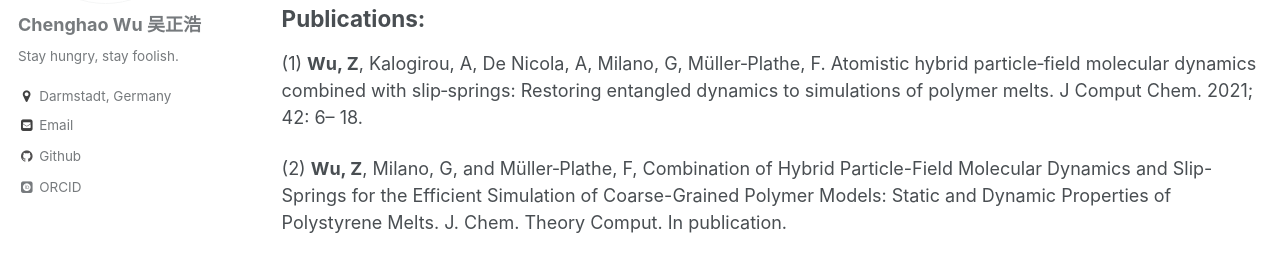
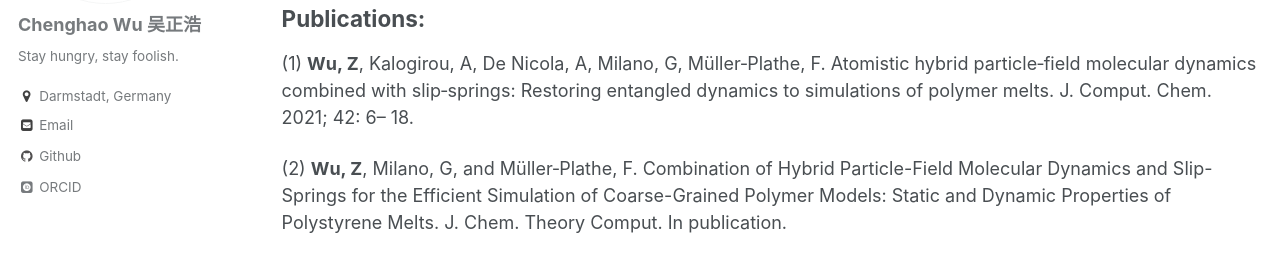
Before and after one commit to Chenghao-Wu/Chenghao-Wu.github.io, a Jekyll site: the page built from _pages/cv.md, in a window 1280 px wide and 900 px high, scrolled down 1463 px. Shown: the part 207-480 px from the top of the window. Built offline with Jekyll 4.4.1, drawn with Linux system fonts in a browser that asks for light colours; some web fonts are replaced.

Commit message:
update 17

```diff
--- a/_pages/cv.md
+++ b/_pages/cv.md
@@ -62,9 +62,9 @@ Research experience:
 Publications:
 ------
 
-(1) **Wu, Z**, Kalogirou, A, De Nicola, A, Milano, G, Müller‐Plathe, F. Atomistic hybrid particle‐field molecular dynamics combined with slip‐springs: Restoring entangled dynamics to simulations of polymer melts. J Comput Chem. 2021; 42: 6– 18.
+(1) **Wu, Z**, Kalogirou, A, De Nicola, A, Milano, G, Müller‐Plathe, F. Atomistic hybrid particle‐field molecular dynamics combined with slip‐springs: Restoring entangled dynamics to simulations of polymer melts. J. Comput. Chem. 2021; 42: 6– 18.
 
-(2) **Wu, Z**, Milano, G, and Müller‐Plathe, F, Combination of Hybrid Particle-Field Molecular Dynamics and Slip-Springs for the Efficient Simulation of Coarse-Grained Polymer Models: Static and Dynamic Properties of Polystyrene Melts. J. Chem. Theory Comput. In publication.
+(2) **Wu, Z**, Milano, G, and Müller‐Plathe, F. Combination of Hybrid Particle-Field Molecular Dynamics and Slip-Springs for the Efficient Simulation of Coarse-Grained Polymer Models: Static and Dynamic Properties of Polystyrene Melts. J. Chem. Theory Comput. In publication.
 
 
 Talks:
```
